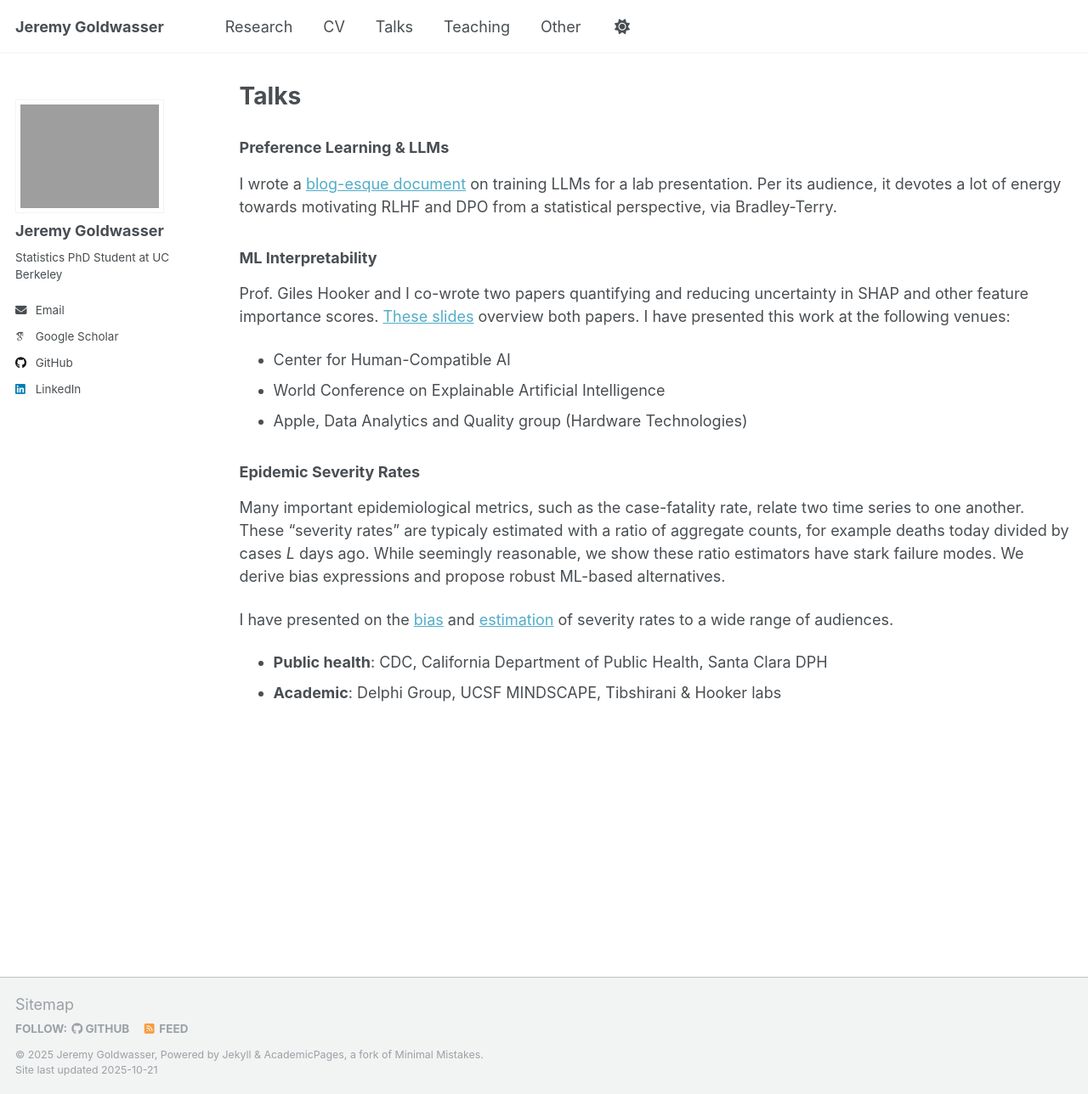
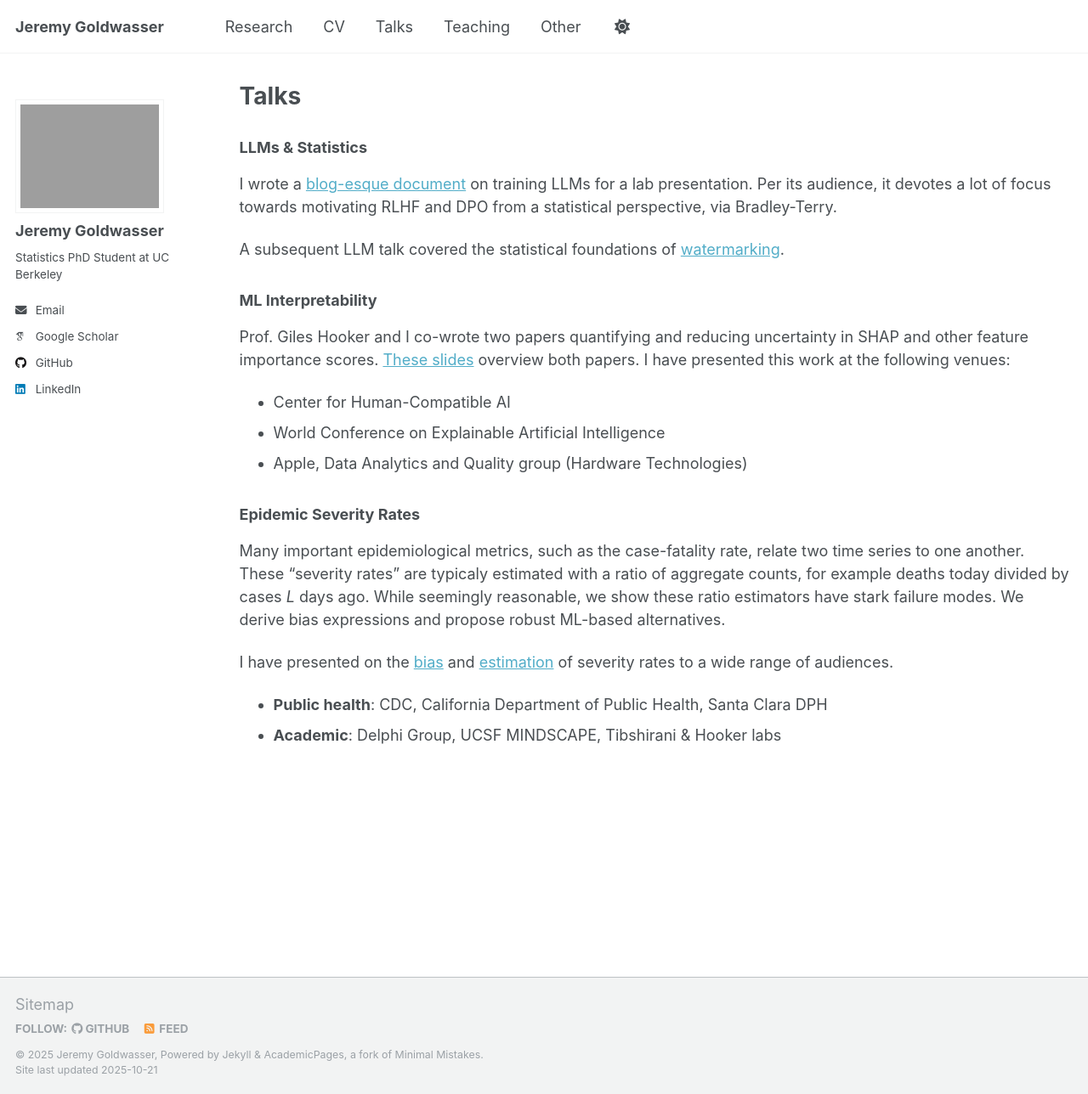
Before and after one commit to jeremy-goldwasser/jeremy-goldwasser.github.io, a Jekyll site: the page built from _pages/talks.md, in a window 1280 px wide and 1288 px high. Shown: the whole window at 85% size. Built offline with Jekyll 4.4.1, drawn with Linux system fonts in a browser that asks for light colours; some web fonts are replaced.

Commit message:
Revise talks section and add watermarking discussion
Updated section title and added a new talk on watermarking.

```diff
--- a/_pages/talks.md
+++ b/_pages/talks.md
@@ -5,9 +5,12 @@ permalink: /talks/
 author_profile: true
 ---
 
-### Preference Learning & LLMs
 
-I wrote a [blog-esque document](/files/Tibbles_Group_Preference_Learning.pdf) on training LLMs for a lab presentation. Per its audience, it devotes a lot of energy towards motivating RLHF and DPO from a statistical perspective, via Bradley-Terry.
+### LLMs & Statistics
+
+I wrote a [blog-esque document](/files/Tibbles_Group_Preference_Learning.pdf) on training LLMs for a lab presentation. Per its audience, it devotes a lot of focus towards motivating RLHF and DPO from a statistical perspective, via Bradley-Terry.
+
+A subsequent LLM talk covered the statistical foundations of [watermarking](/files/Watermarking_Notes.pdf).
 
 ### ML Interpretability
 
```
